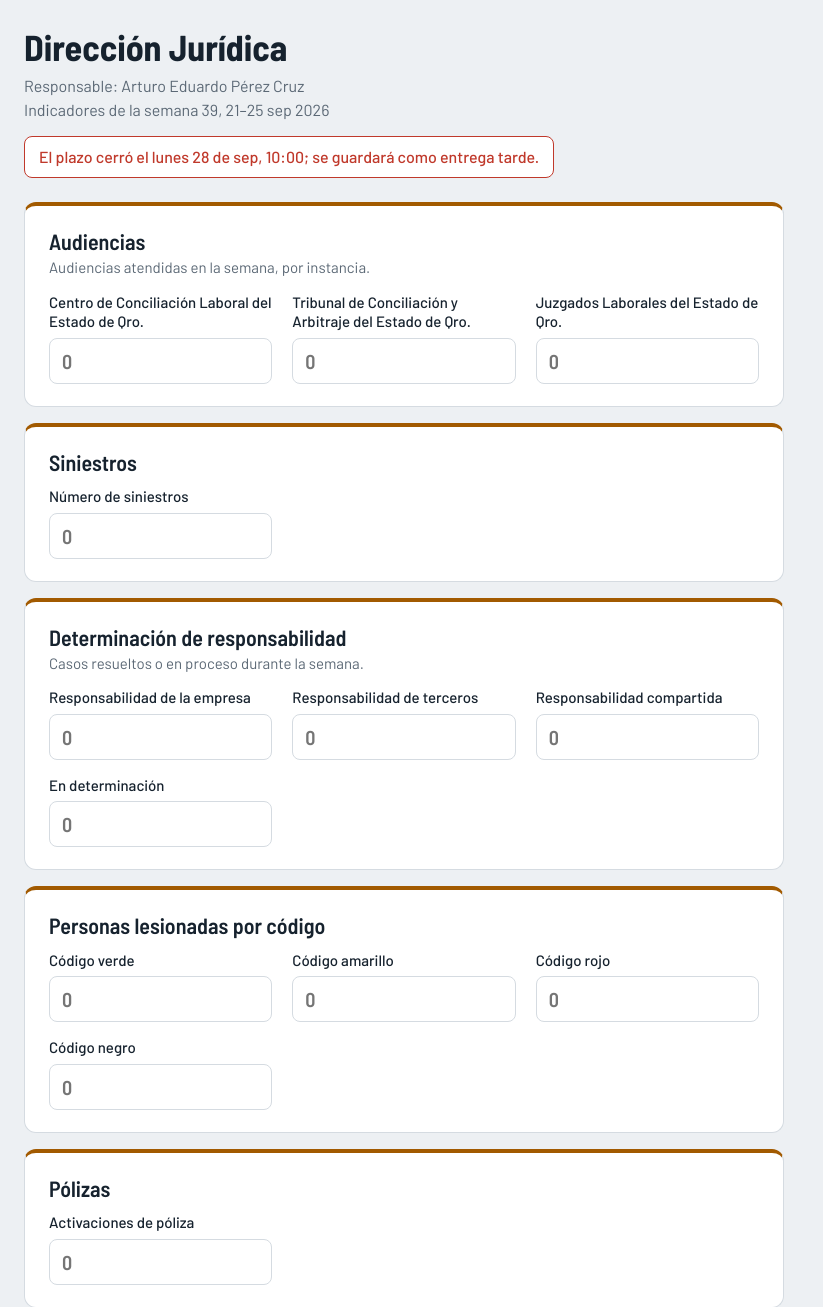
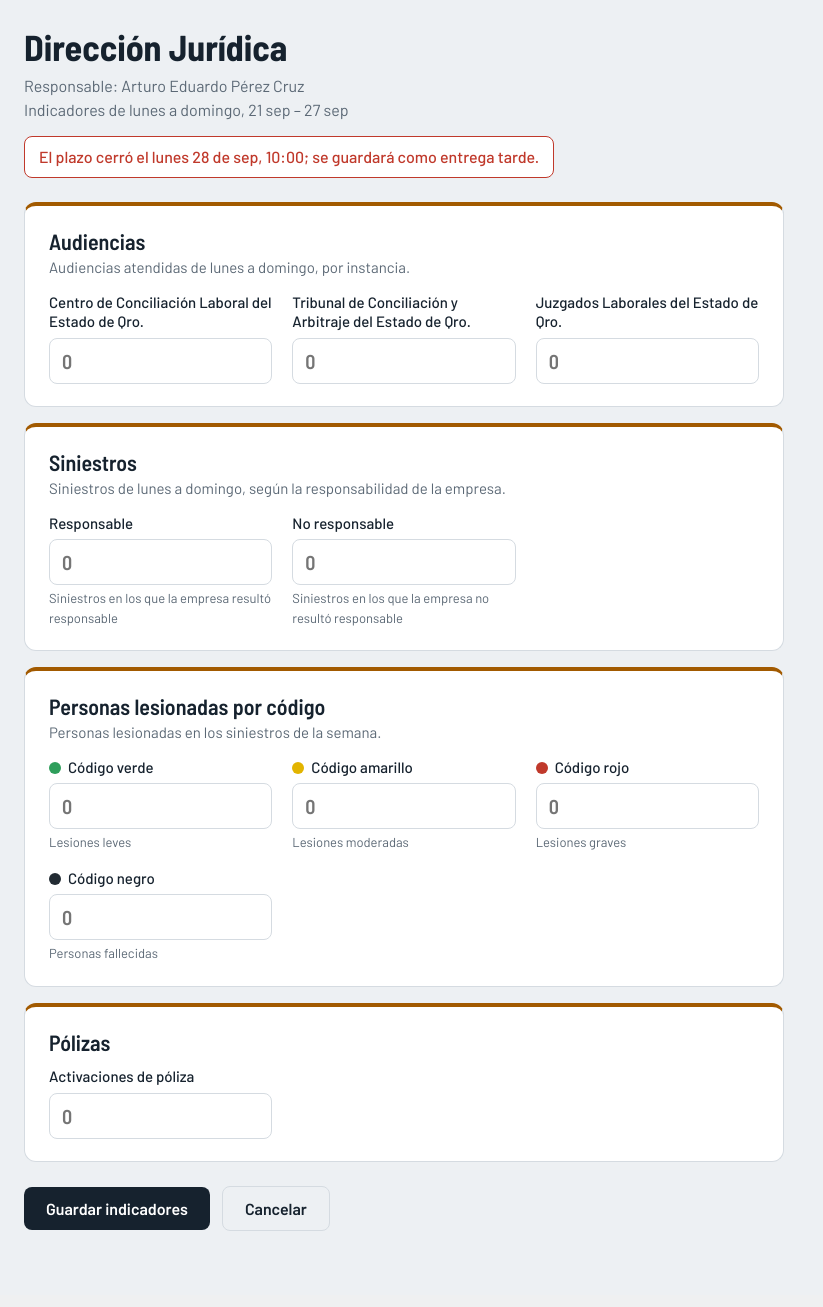
Before and after one commit to nahum0027/indicadores, a Django app: page /capturar/juridico/ in a window 1280 px wide. Shown: the part 80-1387 px from the top of the page, without its empty margins (0-823 px from the left). After the commit the page ends 1311 px from the top, so only its background shows below. Run offline with Django 5.2, Linux system fonts and the light colour scheme; a user stored in the database is signed in; tables that the repository leaves empty hold one stand-in row (values such as "Sample post").

Commit message:
Juridica: siniestros por responsabilidad y semana de 7 días

```diff
--- a/core/areas.py
+++ b/core/areas.py
@@ -4,15 +4,15 @@ from .models import ReporteAdministracion, ReporteJuridico, ReporteOperaciones
 # slug -> configuración. El "grupo" es el nombre del grupo de Django que puede capturar.
 AREAS = {
     "operaciones": {
-        "titulo": "Operaciones", "nombre": "Dirección de Operaciones", "responsable": "Héctor Hernández Vázquez", "grupo": "Operaciones",
+        "titulo": "Operaciones", "nombre": "Dirección de Operaciones", "responsable": "Héctor Hernández Vázquez", "grupo": "Operaciones", "dias": 5,
         "modelo": ReporteOperaciones, "form": OperacionesForm,
     },
     "administracion": {
-        "titulo": "Administración", "nombre": "Dirección de Administración", "responsable": "José Alberto Baeza Ponce", "grupo": "Administracion",
+        "titulo": "Administración", "nombre": "Dirección de Administración", "responsable": "José Alberto Baeza Ponce", "grupo": "Administracion", "dias": 5,
         "modelo": ReporteAdministracion, "form": AdministracionForm,
     },
     "juridico": {
-        "titulo": "Jurídica", "nombre": "Dirección Jurídica", "responsable": "Arturo Eduardo Pérez Cruz", "grupo": "Juridico",
+        "titulo": "Jurídica", "nombre": "Dirección Jurídica", "responsable": "Arturo Eduardo Pérez Cruz", "grupo": "Juridico", "dias": 7,  # Jurídica sí incluye sábado y domingo
         "modelo": ReporteJuridico, "form": JuridicoForm,
     },
 }
--- a/core/forms.py
+++ b/core/forms.py
@@ -51,11 +51,11 @@ class AdministracionForm(ReporteForm):
 
 class JuridicoForm(ReporteForm):
     secciones = [
-        ("Audiencias", "Audiencias atendidas en la semana, por instancia.", ["aud_ccl", "aud_tca", "aud_juzgados"]),
-        ("Siniestros", "", ["siniestros"]),
-        ("Determinación de responsabilidad", "Casos resueltos o en proceso durante la semana.",
-         ["resp_propia", "resp_tercero", "resp_compartida", "resp_proceso"]),
-        ("Personas lesionadas por código", "", ["les_verde", "les_amarillo", "les_rojo", "les_negro"]),
+        ("Audiencias", "Audiencias atendidas de lunes a domingo, por instancia.", ["aud_ccl", "aud_tca", "aud_juzgados"]),
+        ("Siniestros", "Siniestros de lunes a domingo, según la responsabilidad de la empresa.",
+         ["sin_responsable", "sin_no_responsable"]),
+        ("Personas lesionadas por código", "Personas lesionadas en los siniestros de la semana.",
+         ["les_verde", "les_amarillo", "les_rojo", "les_negro"]),
         ("Pólizas", "", ["polizas_activadas"]),
     ]
 
--- a/core/management/commands/datos_demo.py
+++ b/core/management/commands/datos_demo.py
@@ -50,8 +50,7 @@ class Command(BaseCommand):
                 cap_en_curso=r.randint(10, 25), cap_liberados=r.randint(3, 10)))
             sin = r.randint(2, 9)
             ReporteJuridico.objects.update_or_create(semana=s, defaults=dict(
-                aud_ccl=r.randint(1, 6), aud_tca=r.randint(0, 3), aud_juzgados=r.randint(0, 4), siniestros=sin,
-                resp_propia=r.randint(0, sin // 2), resp_tercero=r.randint(0, sin // 2), resp_compartida=r.randint(0, 1),
-                resp_proceso=r.randint(0, 2), les_verde=r.randint(0, 5), les_amarillo=r.randint(0, 2),
+                aud_ccl=r.randint(1, 6), aud_tca=r.randint(0, 3), aud_juzgados=r.randint(0, 4), sin_responsable=(sr := r.randint(0, sin)), sin_no_responsable=sin - sr,
+                les_verde=r.randint(0, 5), les_amarillo=r.randint(0, 2),
                 les_rojo=r.randint(0, 1), les_negro=0, polizas_activadas=r.randint(0, sin)))
         self.stdout.write(self.style.SUCCESS(f"Datos demo listos ({12 - inicio} semanas)."))
--- a/core/models.py
+++ b/core/models.py
@@ -119,15 +119,12 @@ class ReporteJuridico(ReporteBase):
     aud_ccl = entero("Centro de Conciliación Laboral del Estado de Qro.")
     aud_tca = entero("Tribunal de Conciliación y Arbitraje del Estado de Qro.")
     aud_juzgados = entero("Juzgados Laborales del Estado de Qro.")
-    siniestros = entero("Número de siniestros")
-    resp_propia = entero("Responsabilidad de la empresa")
-    resp_tercero = entero("Responsabilidad de terceros")
-    resp_compartida = entero("Responsabilidad compartida")
-    resp_proceso = entero("En determinación")
-    les_verde = entero("Código verde")
-    les_amarillo = entero("Código amarillo")
-    les_rojo = entero("Código rojo")
-    les_negro = entero("Código negro")
+    sin_responsable = entero("Responsable", "Siniestros en los que la empresa resultó responsable")
+    sin_no_responsable = entero("No responsable", "Siniestros en los que la empresa no resultó responsable")
+    les_verde = entero("Código verde", "Lesiones leves")
+    les_amarillo = entero("Código amarillo", "Lesiones moderadas")
+    les_rojo = entero("Código rojo", "Lesiones graves")
+    les_negro = entero("Código negro", "Personas fallecidas")
     polizas_activadas = entero("Activaciones de póliza")
 
     class Meta(ReporteBase.Meta):
@@ -137,6 +134,10 @@ class ReporteJuridico(ReporteBase):
     @property
     def audiencias(self):
         return self.aud_ccl + self.aud_tca + self.aud_juzgados
+
+    @property
+    def siniestros(self):
+        return self.sin_responsable + self.sin_no_responsable
 
     @property
     def lesionados(self):
--- a/core/periodos.py
+++ b/core/periodos.py
@@ -36,14 +36,21 @@ def parse_semana(texto):
         return None
 
 
-def etiqueta_semana(s: date) -> str:
-    fin = s + timedelta(days=4)  # lunes a viernes
+def etiqueta_semana(s: date, dias: int = 5) -> str:
+    """dias=5: lunes a viernes; dias=7: lunes a domingo (Jurídica)."""
+    fin = s + timedelta(days=dias - 1)
     num = s.isocalendar()[1]
     if s.month == fin.month:
         rango = f"{s.day}–{fin.day} {MESES[s.month - 1]}"
     else:
         rango = f"{s.day} {MESES[s.month - 1]} – {fin.day} {MESES[fin.month - 1]}"
     return f"Semana {num}, {rango} {fin.year}"
+
+
+def rango_dias(s: date, dias: int) -> str:
+    fin = s + timedelta(days=dias - 1)
+    nombres = {5: "lunes a viernes", 7: "lunes a domingo"}
+    return f"{nombres.get(dias, '')}, {s.day} {MESES[s.month - 1]} – {fin.day} {MESES[fin.month - 1]}"
 
 
 def etiqueta_corta(s: date) -> str:
--- a/core/templates/core/_kpis.html
+++ b/core/templates/core/_kpis.html
@@ -1,7 +1,7 @@
 <div class="kpis">
   {% for k in lista %}
   <div class="kpi">
-    <div class="t">{{ k.titulo }}</div>
+    <div class="t">{% if k.color %}<span style="display:inline-block;width:10px;height:10px;border-radius:50%;background:{{ k.color }};margin-right:6px"></span>{% endif %}{{ k.titulo }}</div>
     <div class="v">{{ k.valor }}</div>
     <div class="d {{ k.tono }}">{% if k.delta %}{{ k.flecha }} {{ k.delta }} vs. semana anterior{% else %}&nbsp;{% endif %}</div>
   </div>
--- a/core/templates/core/captura.html
+++ b/core/templates/core/captura.html
@@ -21,13 +21,16 @@ input.num:focus,.rutas input:focus{border-color:var(--tinta);outline:none;box-sh
 .rutas td.del{width:90px;font-size:14px;color:var(--tenue)}
 .rutas input[type=checkbox]{width:auto}
 .acciones{display:flex;gap:12px;align-items:center;max-width:760px;margin-top:24px}
+.pt{display:none}
+.pt-les_verde,.pt-les_amarillo,.pt-les_rojo,.pt-les_negro{display:inline-block;width:12px;height:12px;border-radius:50%;margin-right:7px;vertical-align:-1px}
+.pt-les_verde{background:#2E9E5B}.pt-les_amarillo{background:#E2B400}.pt-les_rojo{background:#C0392B}.pt-les_negro{background:#222B33}
 .op{border-top:4px solid var(--ops)} .ad{border-top:4px solid var(--adm)} .ju{border-top:4px solid var(--jur)}
 </style>{% endblock %}
 {% block contenido %}
 <div class="encabezado">
   <h1>{{ cfg.nombre }}</h1>
   <p>Responsable: {{ cfg.responsable }}</p>
-  <p>Indicadores de la {{ semana_txt|lower }}{% if instancia %}. Ya hay una captura; puedes corregirla.{% endif %}</p>
+  <p>Indicadores de {{ rango_txt }}{% if instancia %}. Ya hay una captura; puedes corregirla.{% endif %}</p>
   <span class="plazo{% if vencido %} vencido{% endif %}">
     {% if vencido %}El plazo cerró el {{ limite_txt }}{% if not bloqueado %}; se guardará como entrega tarde{% endif %}.
     {% else %}Captura el lunes de 9:00 a 10:00. Límite: {{ limite_txt }}{% endif %}
@@ -45,7 +48,7 @@ input.num:focus,.rutas input:focus{border-color:var(--tinta);outline:none;box-sh
     <div class="campos">
       {% for campo in campos %}
       <div class="campo">
-        <label for="{{ campo.id_for_label }}">{{ campo.label }}</label>
+        <label for="{{ campo.id_for_label }}"><span class="pt pt-{{ campo.name }}"></span>{{ campo.label }}</label>
         {{ campo }}
         {% if campo.help_text %}<span class="ht">{{ campo.help_text }}</span>{% endif %}
         {{ campo.errors }}
--- a/core/views.py
+++ b/core/views.py
@@ -12,7 +12,7 @@ from django.utils import timezone
 
 from .areas import AREAS, areas_de_usuario
 from .models import Perfil, ReporteOperaciones, UnidadesRuta
-from .periodos import (etiqueta_corta, etiqueta_semana, fecha_larga, limite_de,
+from .periodos import (etiqueta_corta, etiqueta_semana, fecha_larga, limite_de, rango_dias,
                        parse_semana, periodo_actual)
 
 # ---------------------------------------------------------------- captura
@@ -68,13 +68,14 @@ def capturar(request, area):
             if formset is not None:
                 formset.instance = obj
                 formset.save()
-            messages.success(request, f"{cfg['titulo']}: indicadores guardados para la {etiqueta_semana(semana).lower()}.")
+            messages.success(request, f"{cfg['titulo']}: indicadores guardados para la {etiqueta_semana(semana, cfg['dias']).lower()}.")
             return redirect(f"/?semana={semana.isoformat()}#{area}")
         messages.error(request, "Revisa los campos marcados.")
 
     return render(request, "core/captura.html", {
         "area": area, "cfg": cfg, "form": form, "formset": formset,
-        "semana": semana, "semana_txt": etiqueta_semana(semana),
+        "semana": semana, "semana_txt": etiqueta_semana(semana, cfg["dias"]),
+        "rango_txt": rango_dias(semana, cfg["dias"]),
         "limite_txt": fecha_larga(limite), "vencido": vencido,
         "bloqueado": bloqueado, "instancia": instancia,
     })
@@ -91,12 +92,12 @@ FMT = {
 }
 
 
-def _kpi(titulo, actual, anterior, attr, fmt="int", sube_es_bueno=None, nota=""):
+def _kpi(titulo, actual, anterior, attr, fmt="int", sube_es_bueno=None, nota="", color=""):
     val = getattr(actual, attr) if actual else None
     ant = getattr(anterior, attr) if anterior else None
     f_val, f_delta = FMT[fmt]
     k = {"titulo": titulo, "valor": f_val(float(val)) if val is not None else "—",
-         "delta": None, "tono": "neutro", "nota": nota}
+         "delta": None, "tono": "neutro", "nota": nota, "color": color}
     if val is not None and ant is not None:
         d = float(val) - float(ant)
         k["delta"] = "sin cambio" if d == 0 else f_delta(d)
@@ -186,7 +187,13 @@ def dashboard(request):
         "juridico": [
             _kpi("Audiencias", ju, ju_prev, "audiencias"),
             _kpi("Siniestros", ju, ju_prev, "siniestros", sube_es_bueno=False),
+            _kpi("Siniestros responsable", ju, ju_prev, "sin_responsable", sube_es_bueno=False),
+            _kpi("Siniestros no responsable", ju, ju_prev, "sin_no_responsable"),
             _kpi("Personas lesionadas", ju, ju_prev, "lesionados", sube_es_bueno=False),
+            _kpi("Código verde", ju, ju_prev, "les_verde", sube_es_bueno=False, color="#2E9E5B"),
+            _kpi("Código amarillo", ju, ju_prev, "les_amarillo", sube_es_bueno=False, color="#E2B400"),
+            _kpi("Código rojo", ju, ju_prev, "les_rojo", sube_es_bueno=False, color="#C0392B"),
+            _kpi("Código negro", ju, ju_prev, "les_negro", sube_es_bueno=False, color="#222B33"),
             _kpi("Activaciones de póliza", ju, ju_prev, "polizas_activadas", sube_es_bueno=False),
         ],
     }
@@ -222,10 +229,11 @@ def dashboard(request):
             "ccl": _serie(ju_s, "aud_ccl"),
             "tca": _serie(ju_s, "aud_tca"),
             "juz": _serie(ju_s, "aud_juzgados"),
-            "siniestros": _serie(ju_s, "siniestros"),
+            "sin_resp": _serie(ju_s, "sin_responsable"),
+            "sin_no_resp": _serie(ju_s, "sin_no_responsable"),
             "lesionados_serie": _serie(ju_s, "lesionados"),
             "polizas": _serie(ju_s, "polizas_activadas"),
-            "resp": _actual(ju, ["resp_propia", "resp_tercero", "resp_compartida", "resp_proceso"]),
+            "resp": _actual(ju, ["sin_responsable", "sin_no_responsable"]),
             "lesionados": _actual(ju, ["les_verde", "les_amarillo", "les_rojo", "les_negro"]),
         },
     }
@@ -240,6 +248,7 @@ def dashboard(request):
         "entregas": entregas, "entregados": sum(e["estado"] in ("ok", "tarde") for e in entregas),
         "kpis": kpis, "graficas": graficas,
         "areas": [(s, c["titulo"]) for s, c in AREAS.items()],
+        "rango_juridico": rango_dias(semana, AREAS["juridico"]["dias"]),
     })
 
 
```
Also changed, not shown: core/templates/core/dashboard.html (+12 -6 lines), core/migrations/0006_siniestros_responsabilidad.py (added).
